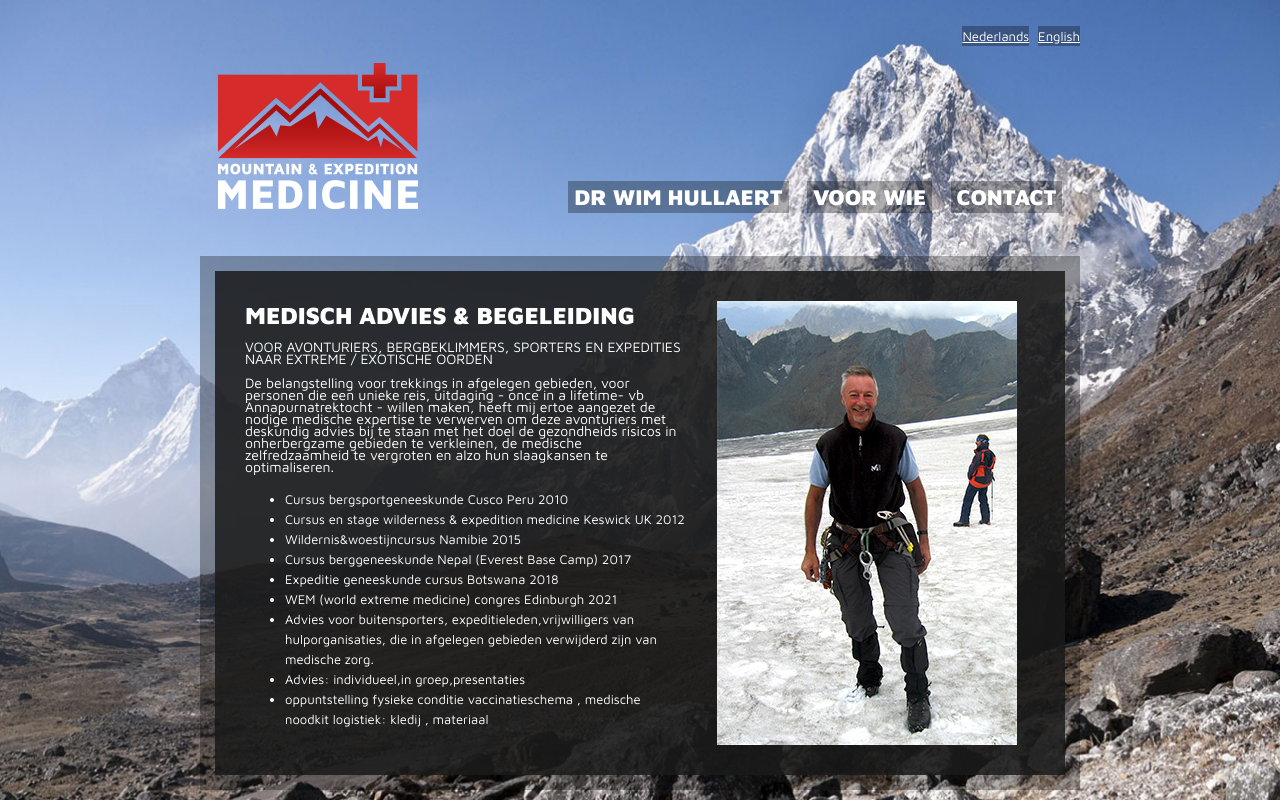
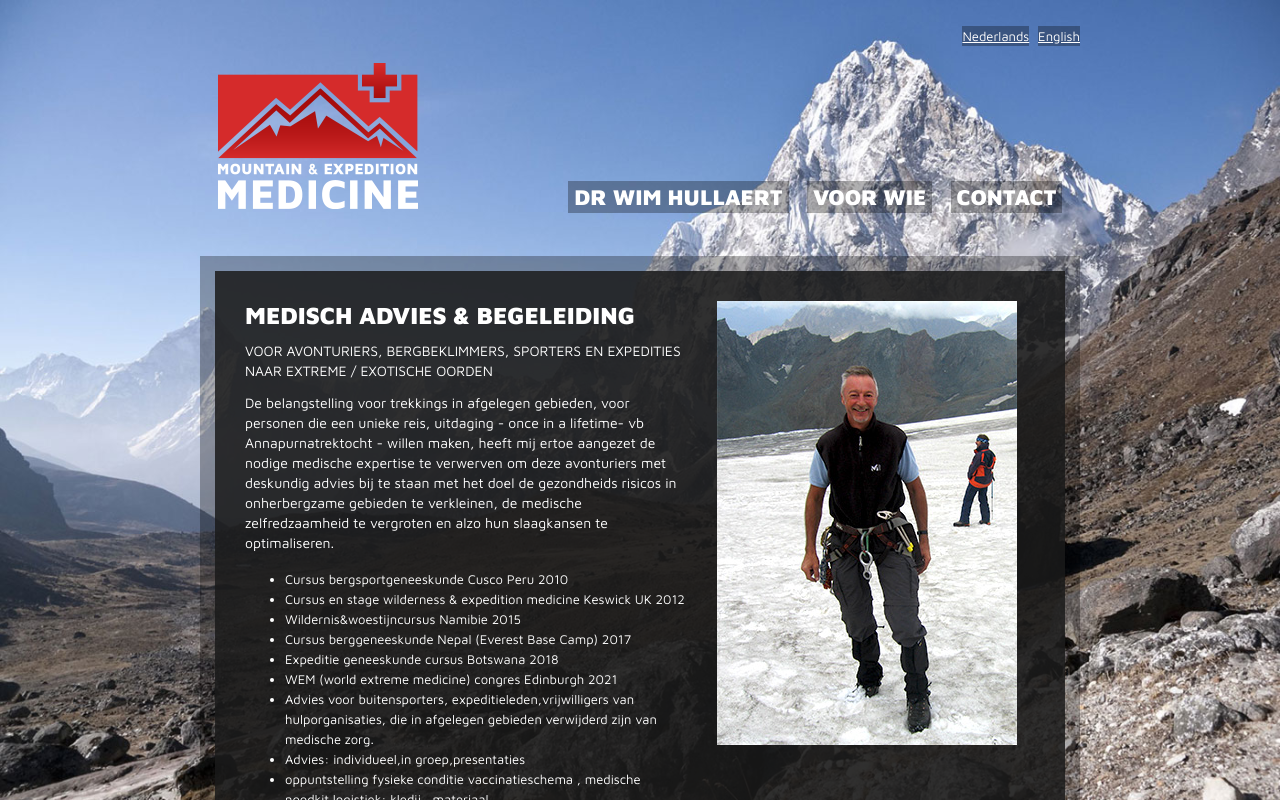
Before and after one commit to codelikeshuwen/mountain-and-expedition-medicine.be, a Vue app: page / in a window 1280 px wide. Shown: the top 800 px of the page. Built offline with nearby package versions, Linux system fonts and the light colour scheme.

Commit message:
edited the line hight

```diff
--- a/src/components/HomePage.vue
+++ b/src/components/HomePage.vue
@@ -119,7 +119,7 @@ h2 {
   font-family: "Maven Pro", sans-serif;
   font-weight: normal;
   font-size: 14px;
-  line-height: 1.5vh;
+  line-height: 20px;
 }
 
 .language a,
```
